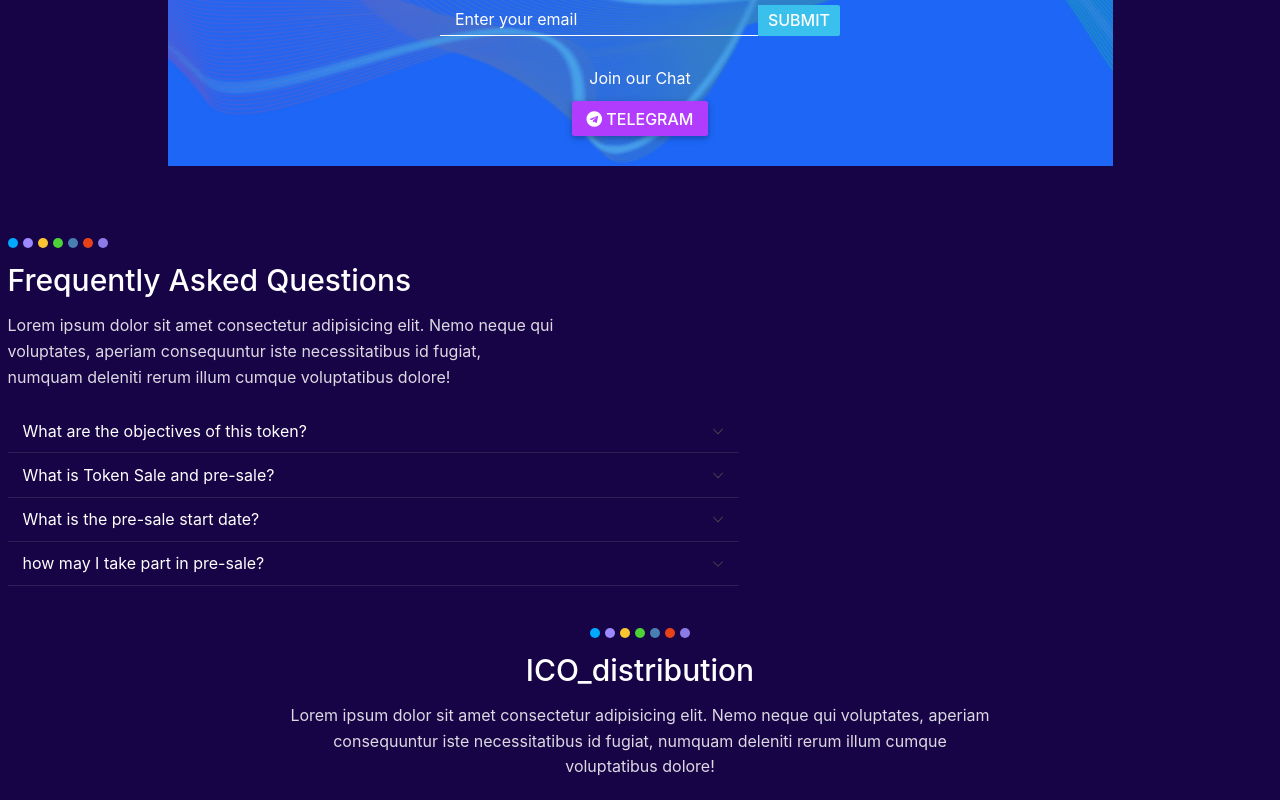
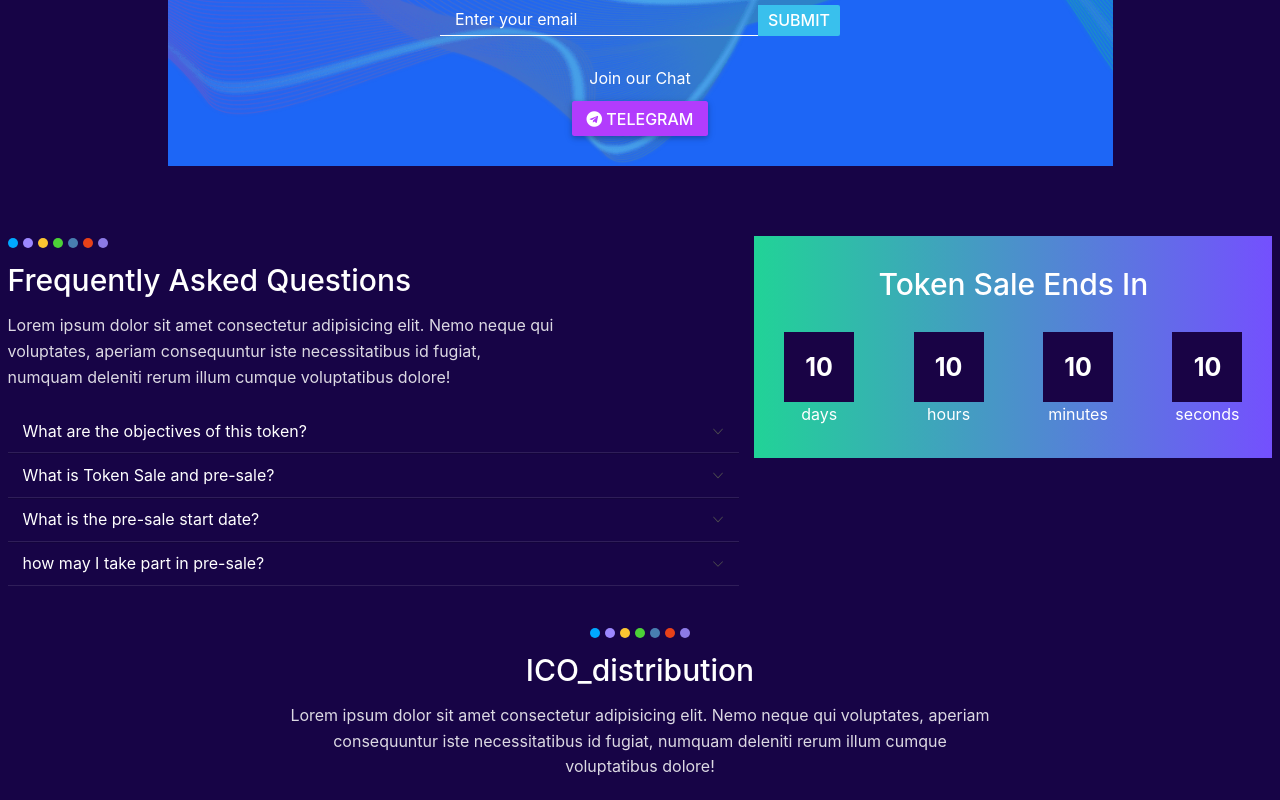
Before and after one commit to ufogreys/airdrop_crypto_reactjs, a React (Create React App) app: page /about in a window 1280 px wide. Shown: the part 4963-5763 px from the top of the page. Built offline with nearby package versions, Linux system fonts and the light colour scheme.

Commit message:
token sale end start

```diff
--- a/src/components/FAQ/FAQ.js
+++ b/src/components/FAQ/FAQ.js
@@ -47,6 +47,11 @@ function FAQ(props) {
             </div>
 
             <FaqAccordion></FaqAccordion>
+          </div>
+          <div className="col-md-6 col-lg-5">
+            <div className="py-3">
+            <TokenSaleEnd></TokenSaleEnd>
+            </div>
           </div>
         </div>
       </div>
@@ -203,3 +208,29 @@ function FaqAccordion() {
     </div>
   );
 }
+
+function TokenSaleEnd() {
+  return (
+    <div id="TokenSaleEnd" className="p-3 p-md-5">
+      <h3 className="text-center mb-3 mb-md-5">Token Sale Ends In</h3>
+      <div className="sale_duration_wrapper d-flex justify-content-between">
+        <div className="sale_item">
+          <span className="d-flex">10</span>
+          <span className="d-block">days</span>
+        </div>
+        <div className="sale_item">
+          <span className="d-flex">10</span>
+          <span className="d-block">hours</span>
+        </div>
+        <div className="sale_item">
+          <span className="d-flex">10</span>
+          <span className="d-block">minutes</span>
+        </div>
+        <div className="sale_item">
+          <span className="d-flex">10</span>
+          <span className="d-block">seconds</span>
+        </div>
+      </div>
+    </div>
+  );
+}
--- a/src/static/css/App.css
+++ b/src/static/css/App.css
@@ -17,7 +17,8 @@
 #CryptoAirdropApp button,
 #CryptoAirdropApp a,
 #CryptoAirdropApp span,
-#CryptoAirdropApp p, #CryptoAirdropApp input {
+#CryptoAirdropApp p,
+#CryptoAirdropApp input {
   font-size: 1.6rem;
 }
 
@@ -310,7 +311,7 @@
   top: 50%;
   -webkit-transform: translateY(-50%);
           transform: translateY(-50%);
-  background: #0D003B;
+  background: #0d003b;
   z-index: 10;
   left: 2rem;
   -webkit-box-shadow: 1px 1px 3px rgba(164, 22, 253, 0.884);
@@ -320,7 +321,7 @@
 #LeftSideNavbar .fab {
   font-size: 2rem;
   color: #fff;
-  opacity: .6;
+  opacity: 0.6;
 }
 
 #ico_and_faq {
@@ -328,17 +329,17 @@
 }
 
 #ICO_update .ico_wrapper {
-  background: #1D66F6;
+  background: #1d66f6;
   position: relative;
   z-index: 2;
 }
 
 #ICO_update .ico_wrapper::after {
-  content: '';
+  content: "";
   background: url("../../assets/images/wave-shap.png") center/cover no-repeat;
   width: 100%;
   height: 100%;
-  opacity: .5;
+  opacity: 0.5;
   position: absolute;
   top: 0;
   left: 0;
@@ -384,8 +385,8 @@
 }
 
 #ICO_update .ico_wrapper .input_custom_group button {
-  padding-top: .2rem;
-  padding-bottom: .2rem;
+  padding-top: 0.2rem;
+  padding-bottom: 0.2rem;
 }
 
 #frequently_ask_question .accordion * {
@@ -395,4 +396,30 @@
 #frequently_ask_question .accordion-header {
   border-bottom: 1px solid rgba(255, 255, 255, 0.1);
 }
+
+#frequently_ask_question #TokenSaleEnd {
+  background: -webkit-gradient(linear, left top, right top, from(#21d397), to(#7450fe));
+  background: linear-gradient(to right, #21d397 0%, #7450fe 100%);
+}
+
+#frequently_ask_question #TokenSaleEnd .sale_duration_wrapper .sale_item {
+  text-align: center;
+}
+
+#frequently_ask_question #TokenSaleEnd .sale_duration_wrapper .sale_item span:nth-child(1) {
+  width: 7rem;
+  height: 7rem;
+  background: #190345;
+  font-size: 2.5rem;
+  font-weight: bold;
+  display: -webkit-box;
+  display: -ms-flexbox;
+  display: flex;
+  -webkit-box-pack: center;
+      -ms-flex-pack: center;
+          justify-content: center;
+  -webkit-box-align: center;
+      -ms-flex-align: center;
+          align-items: center;
+}
 /*# sourceMappingURL=App.css.map */
--- a/src/static/css/App.scss
+++ b/src/static/css/App.scss
@@ -18,7 +18,8 @@ $cyan: #00e4ff;
   button,
   a,
   span,
-  p,input {
+  p,
+  input {
     font-size: 1.6rem;
   }
   p {
@@ -149,7 +150,7 @@ $cyan: #00e4ff;
         bottom: 0;
         width: 18rem;
         min-height: 22rem;
-        .line_duration{
+        .line_duration {
           position: absolute;
           bottom: -5.5rem;
           left: 50%;
@@ -271,37 +272,36 @@ $cyan: #00e4ff;
   }
 }
 
-
-#LeftSideNavbar{
+#LeftSideNavbar {
   position: fixed;
   top: 50%;
   transform: translateY(-50%);
-  background: #0D003B;
+  background: #0d003b;
   z-index: 10;
   left: 2rem;
-  box-shadow:1px 1px 3px rgba(164, 22, 253, 0.884);
-  .fab{
+  box-shadow: 1px 1px 3px rgba(164, 22, 253, 0.884);
+  .fab {
     font-size: 2rem;
     color: #fff;
-    opacity: .6;
+    opacity: 0.6;
   }
 }
 
-
-#ico_and_faq{
+#ico_and_faq {
   background: #170446;
 }
-#ICO_update{
-  .ico_wrapper{
-    background: #1D66F6;
+#ICO_update {
+  .ico_wrapper {
+    background: #1d66f6;
     position: relative;
     z-index: 2;
-    &::after{
-      content: '';
-      background: url('../../assets/images/wave-shap.png') center/cover no-repeat;
+    &::after {
+      content: "";
+      background: url("../../assets/images/wave-shap.png") center/cover
+        no-repeat;
       width: 100%;
       height: 100%;
-      opacity: .5;
+      opacity: 0.5;
       position: absolute;
       top: 0;
       left: 0;
@@ -309,35 +309,53 @@ $cyan: #00e4ff;
       user-select: none;
       z-index: -1;
     }
-    .input_custom_group{
+    .input_custom_group {
       max-width: 40rem;
       margin: auto;
-      input{
+      input {
         background: transparent;
         padding: 1.5rem;
         color: #fff;
-        border: none!important;
-        outline: none!important;
-        box-shadow: none!important;
-        border-bottom: 1px solid white!important;
+        border: none !important;
+        outline: none !important;
+        box-shadow: none !important;
+        border-bottom: 1px solid white !important;
         border-radius: 0px;
-        &::placeholder{
+        &::placeholder {
           color: #fff;
         }
       }
-      button{
-        padding-top: .2rem;
-        padding-bottom: .2rem;
+      button {
+        padding-top: 0.2rem;
+        padding-bottom: 0.2rem;
       }
     }
   }
 }
 
-#frequently_ask_question{
-  .accordion *{
+#frequently_ask_question {
+  .accordion * {
     background: transparent;
   }
-  .accordion-header{
+  .accordion-header {
     border-bottom: 1px solid rgba(255, 255, 255, 0.1);
   }
+  #TokenSaleEnd {
+    background: linear-gradient(to right, #21d397 0%, #7450fe 100%);
+    .sale_duration_wrapper {
+      .sale_item {
+        text-align: center;
+        span:nth-child(1) {
+          width: 7rem;
+          height: 7rem;
+          background: #190345;
+          font-size: 2.5rem;
+          font-weight: bold;
+          display: flex;
+          justify-content: center;
+          align-items: center;
+        }
+      }
+    }
+  }
 }
```
Also changed, not shown: 1 other file (tests, documents, lock files or other folders).
